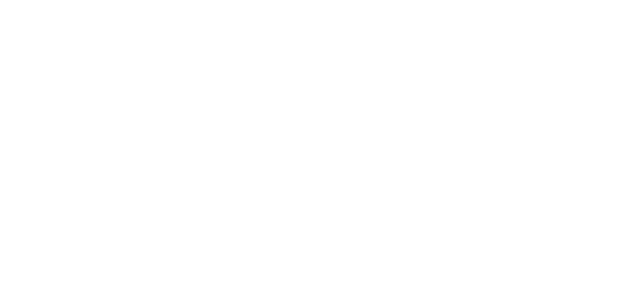
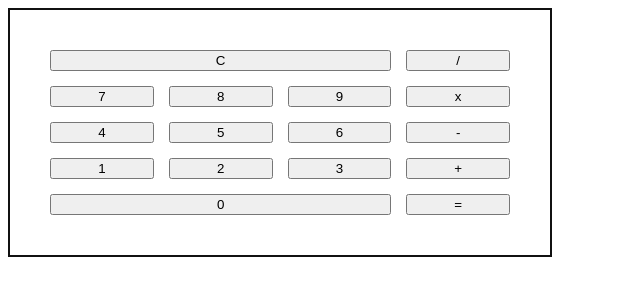
Before and after one commit to EmiKusaba/Calculator, a plain HTML site: page index.html in a window 1280 px wide. Shown: the whole page, without its empty margins (0-640 px from the left). Drawn offline with Linux system fonts and the light colour scheme.

Commit message:
added css and javascript

```diff
--- a/index.html
+++ b/index.html
@@ -5,8 +5,34 @@
   <meta http-equiv="X-UA-Compatible" content="IE=edge">
   <meta name="viewport" content="width=device-width, initial-scale=1.0">
   <title>Calculator</title>
+  <link rel="stylesheet" href="./style.css">
 </head>
 <body>
-
+  <!--screen-->
+  <div class="calc">
+    <main id="screen"></main>
+    <!--button-->
+    <section>
+      <div class="calculator-buttons">
+        <button type="button" class="calc-button is-clear" onclick="onClear()">C</button>
+        <button type="button" class="calc-button" onclick="onOperation(this.innerHTML)">/</button>
+        <button type="button" class="calc-button" onclick="onNumber(this.innerHTML)">7</button>
+        <button type="button" class="calc-button" onclick="onNumber(this.innerHTML)">8</button>
+        <button type="button" class="calc-button" onclick="onNumber(this.innerHTML)">9</button>
+        <button type="button" class="calc-button" onclick="onOperation(this.innerHTML)">x</button>
+        <button type="button" class="calc-button" onclick="onNumber(this.innerHTML)">4</button>
+        <button type="button" class="calc-button" onclick="onNumber(this.innerHTML)">5</button>
+        <button type="button" class="calc-button" onclick="onNumber(this.innerHTML)">6</button>
+        <button type="button" class="calc-button" onclick="onOperation(this.innerHTML)">-</button>
+        <button type="button" class="calc-button" onclick="onNumber(this.innerHTML)">1</button>
+        <button type="button" class="calc-button" onclick="onNumber(this.innerHTML)">2</button>
+        <button type="button" class="calc-button" onclick="onNumber(this.innerHTML)">3</button>
+        <button type="button" class="calc-button" onclick="onOperation(this.innerHTML)">+</button>
+        <button type="button" class="calc-button is-zero" onclick="onNumber(this.innerHTML)">0</button>
+        <button type="button" class="calc-button is-equal" onclick="onEquals()">=</button>
+      </div>
+    </section>
+  </div>
+  <script src="./script.js"></script>
 </body>
 </html>
--- /dev/null
+++ b/script.js
@@ -0,0 +1,64 @@
+let firstNum = ""
+let secondNum = ""
+let isFirst = true
+let operation = ""
+
+const onNumber = (val) => {
+  if (isFirst) {
+    firstNum += val
+  } else {
+    secondNum += val
+  }
+  console.log(val)
+
+  updateScreen()
+}
+
+const onOperation = (val) => {
+  if (firstNum === "") {
+    return
+  }
+  isFirst = false
+  operation = (val)
+  console.log(operation)
+
+  updateScreen()
+}
+
+const updateScreen = () => {
+  document.getElementById("screen").innerHTML = firstNum + " " + operation + " " + secondNum
+}
+
+const onEquals = () => {
+  if (firstNum === "" || secondNum === "" || operation === "") {
+    return screen
+  }
+  let screen = document.getElementById("screen")
+  const firstNumInt = parseInt(firstNum)
+  const secondNumInt = parseInt(secondNum)
+  switch (operation) {
+    case "+":
+      screen.innerHTML = firstNumInt + secondNumInt
+      break
+    case "-":
+      screen.innerHTML = firstNumInt - secondNumInt
+      break
+    case "x":
+      screen.innerHTML = firstNumInt * secondNumInt
+      break
+    case "/":
+      screen.innerHTML = firstNumInt / secondNumInt
+      break
+    default:
+      "Choose an operation"
+      break
+  }
+}
+
+const onClear = () => {
+  firstNum = ""
+  secondNum = ""
+  isFirst = true
+  operation = ""
+  updateScreen()
+}
--- /dev/null
+++ b/style.css
@@ -0,0 +1,33 @@
+.calculator-buttons{
+  /* small spacing within our container */
+  padding: 20px;
+
+  /* the grid stuff! */
+  display: grid;
+
+  /* create 4 columns */
+  grid-template-columns: 1fr 1fr 1fr 1fr;
+
+  /* add the grid gap */
+  grid-gap: 15px;
+}
+.calc{
+  max-width: 500px;
+  height: auto;
+  border: 2px solid #111;
+  padding: 20px;
+}
+.is-zero,
+.is-clear   {
+  grid-column: span 3;
+}
+input {
+  width: 80%;
+  margin: 10px;
+}
+.screen{
+  display: grid;
+  grid-template-columns: 1fr 1fr 1fr ;
+  grid-gap: 5px;
+  margin: 2%;
+}
```
